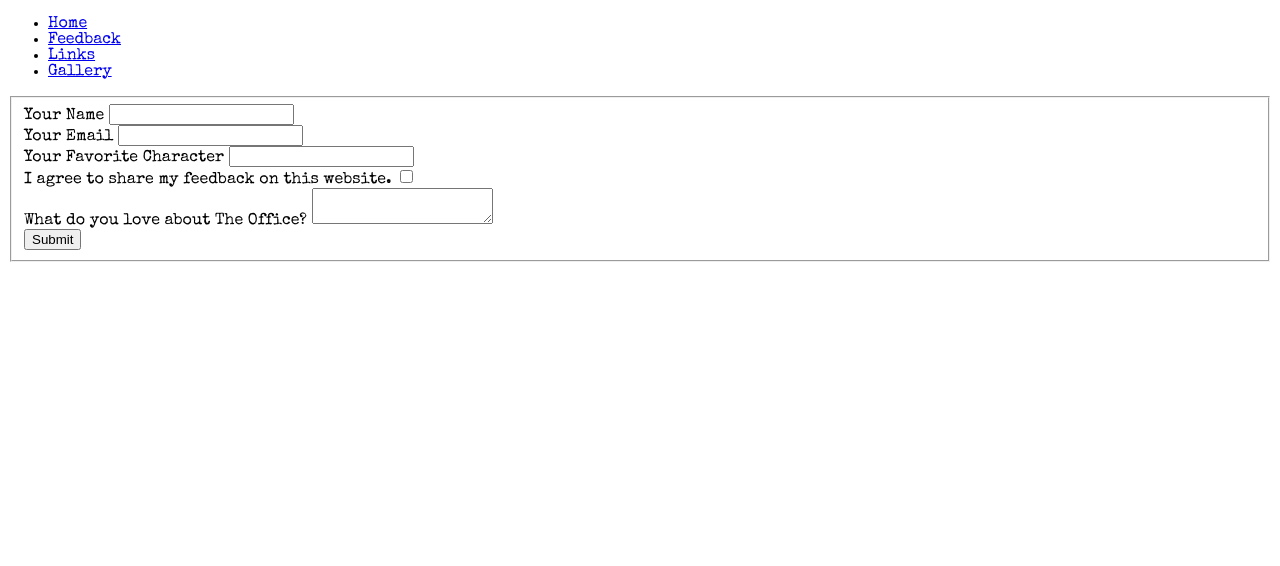
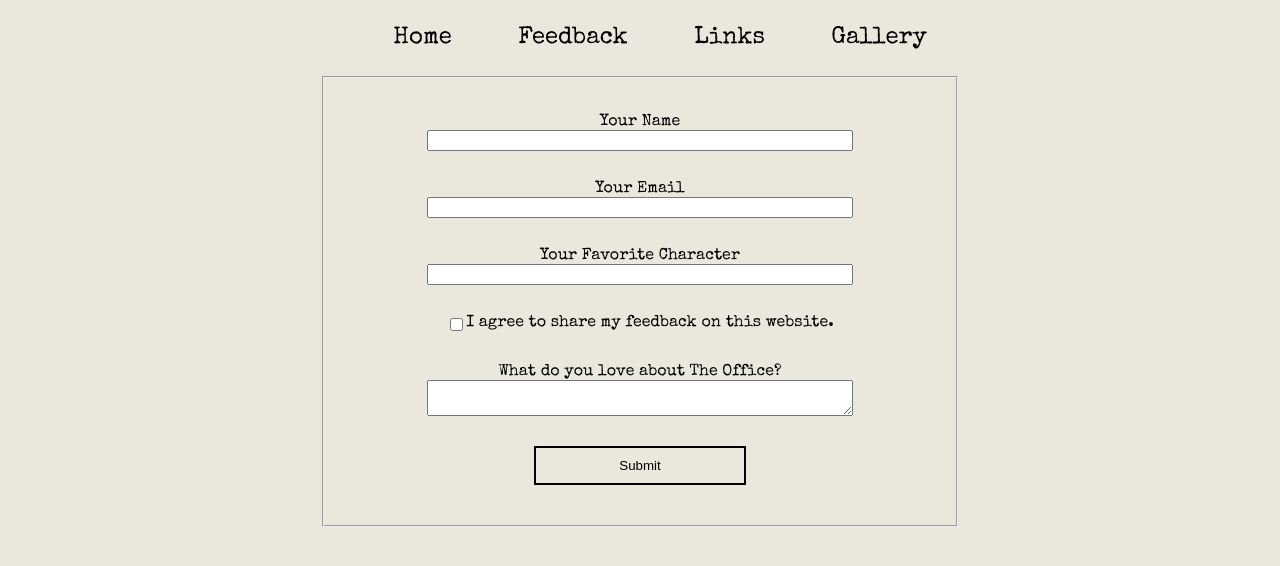
Before and after one commit to obocanegra-dev/my-first-website, a plain HTML site: page feedback.html in a window 1280 px wide. Drawn offline with nearby package versions, Linux system fonts and the light colour scheme.

Commit message:
css done

```diff
--- a/feedback.html
+++ b/feedback.html
@@ -29,9 +29,9 @@
                 <label for="fav-character">Your Favorite Character</label>
                 <input type="text" name="fav-character" id="fav-character">
             </div>
-            <div>
+            <div class="checkbox">
+                <input type="checkbox" name="agree" id="agree">
                 <label for="agree">I agree to share my feedback on this website.</label>
-                <input type="checkbox" name="agree" id="agree">
             </div>
             <div>
                 <label for="comments">What do you love about The Office?</label>
--- a/style.css
+++ b/style.css
@@ -2,4 +2,64 @@
 
 body {
     font-family: "Special Elite";
+    width: 50%;
+    margin: 0 auto;
+    text-align: center;
+    background-color: #eae7dc;
 }
+
+nav ul {
+    display: flex;
+    justify-content: space-around;
+    list-style: none;
+}
+
+nav ul a, ul li a {
+    text-decoration: none;
+    color: black;
+    font-size: 1.5em;
+}
+
+img {
+    width: 100%;
+    border: 1px solid black; /* Simplified border shorthand */
+    border-radius: 10px;
+}
+
+fieldset div {
+    display: flex;
+    flex-direction: column;
+    width: 70%;
+    margin: 30px auto;
+}
+
+button {
+    background-color: #eae7dc;
+    border: 2px solid black;
+    padding: 10px;
+    width: 50%;
+    margin: 0 auto;
+    transition: color 0.1s, background-color 0.1s;
+}
+
+button:hover {
+    background-color: black;
+    color: #eae7dc;
+}
+
+.checkbox {
+    display: flex;
+    flex-direction: row;
+    justify-content: center;
+}
+
+ul li {
+    list-style: none;
+    margin: 10px;
+}
+
+main.gallery {
+    display: grid;
+    grid-template: repeat(3, 1fr) / repeat(2, 1fr); /* Simplified grid shorthand */
+    gap: 10px;
+}
```
Also changed, not shown: gallery.html (+25 -7 lines), images/dunder-mifflin.jpg, images/dwight.jpg, images/group-photo.jpg.
